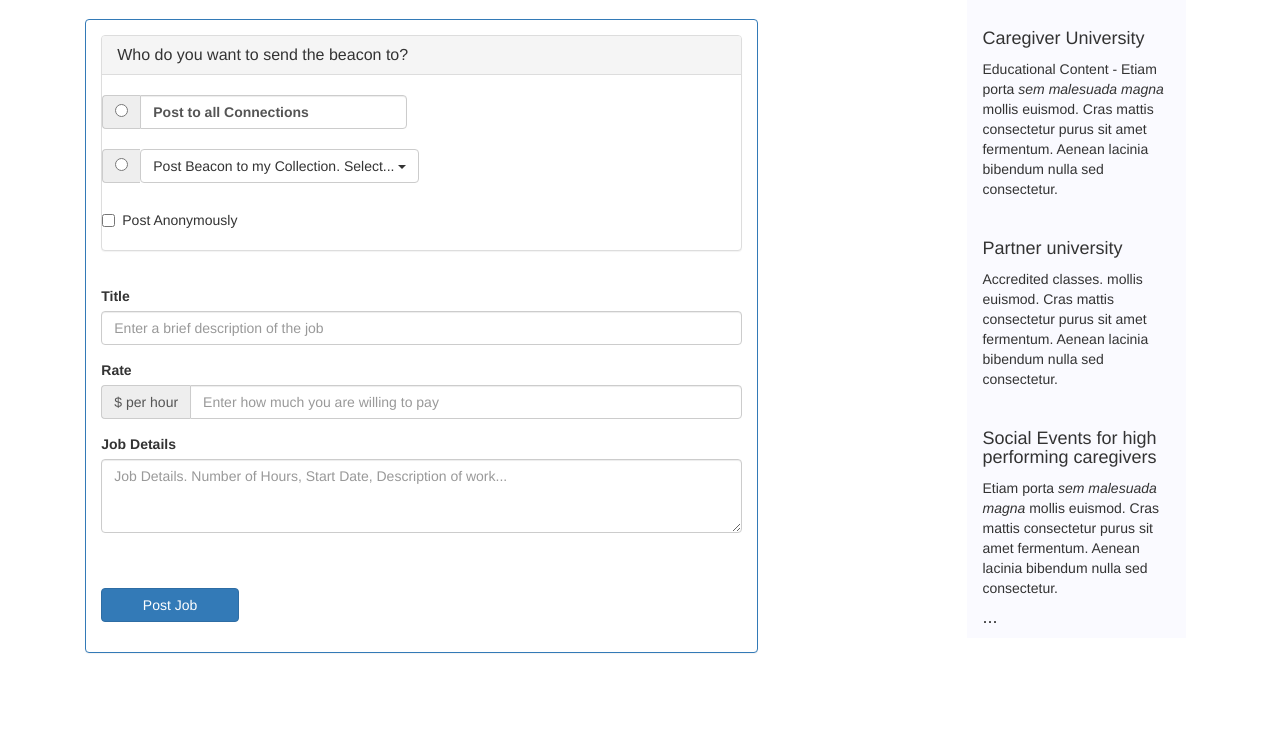
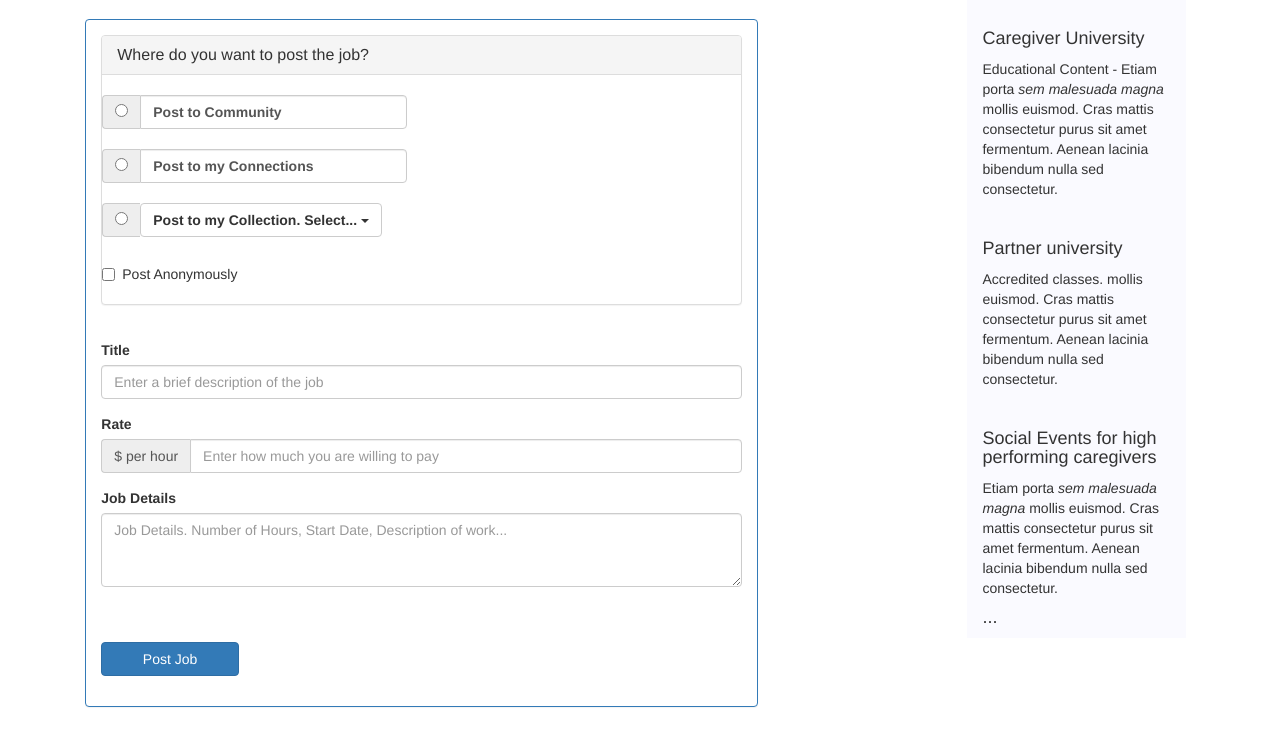
Before and after one commit to venvadlamani/HumanLink, a Python web app: template templates/jobsPostJob.html in a window 1280 px wide. Shown: the part 51-800 px from the top of the page. Run offline with Jinja, Linux system fonts and the light colour scheme; the template is opened without the code that fills it, so the values that code supplies are empty; some libraries are stand-ins or nearby versions.

Commit message:
Post jobs file
Made changes to the post jobs file

```diff
--- a/templates/jobsPostJob.html
+++ b/templates/jobsPostJob.html
@@ -13,7 +13,7 @@
 	    <div class="col-md-12">
 		<div class="panel panel-default">
 			  <div class="panel-heading">
-			    <h3 class="panel-title">Who do you want to send the beacon to?</h3>
+			    <h3 class="panel-title">Where do you want to post the job?</h3>
 			  </div>
 
 				<br>
@@ -24,7 +24,20 @@
 				      <span class="input-group-addon">
 				        <input type="radio" id="optionsRadios2" value="option2">
 				      </span>
-				      <label class="form-control">Post to all Connections </label>
+				      <label class="form-control">Post to Community </label>
+				    </div><!-- /input-group -->
+				  </div><!-- /.col-lg-6 -->
+				</div><!-- /.row -->
+
+				<br>
+
+				<div class="row">
+				  <div class="col-lg-6">
+				    <div class="input-group">
+				      <span class="input-group-addon">
+				        <input type="radio" id="optionsRadios2" value="option2">
+				      </span>
+				      <label class="form-control">Post to my Connections </label>
 				    </div><!-- /input-group -->
 				  </div><!-- /.col-lg-6 -->
 				</div><!-- /.row -->
@@ -40,7 +53,7 @@
 				      </span>
 						<div class="dropdown">
 						  <button class="btn btn-default dropdown-toggle" type="button" id="dropdownMenu1" data-toggle="dropdown">
-						    Post Beacon to my Collection. Select...
+						    <b>Post to my Collection. Select...</b>
 						    <span class="caret"></span>
 						  </button>
 						  <ul class="dropdown-menu" role="menu" aria-labelledby="dropdownMenu1">
```
Also changed, not shown: 1 other file.
